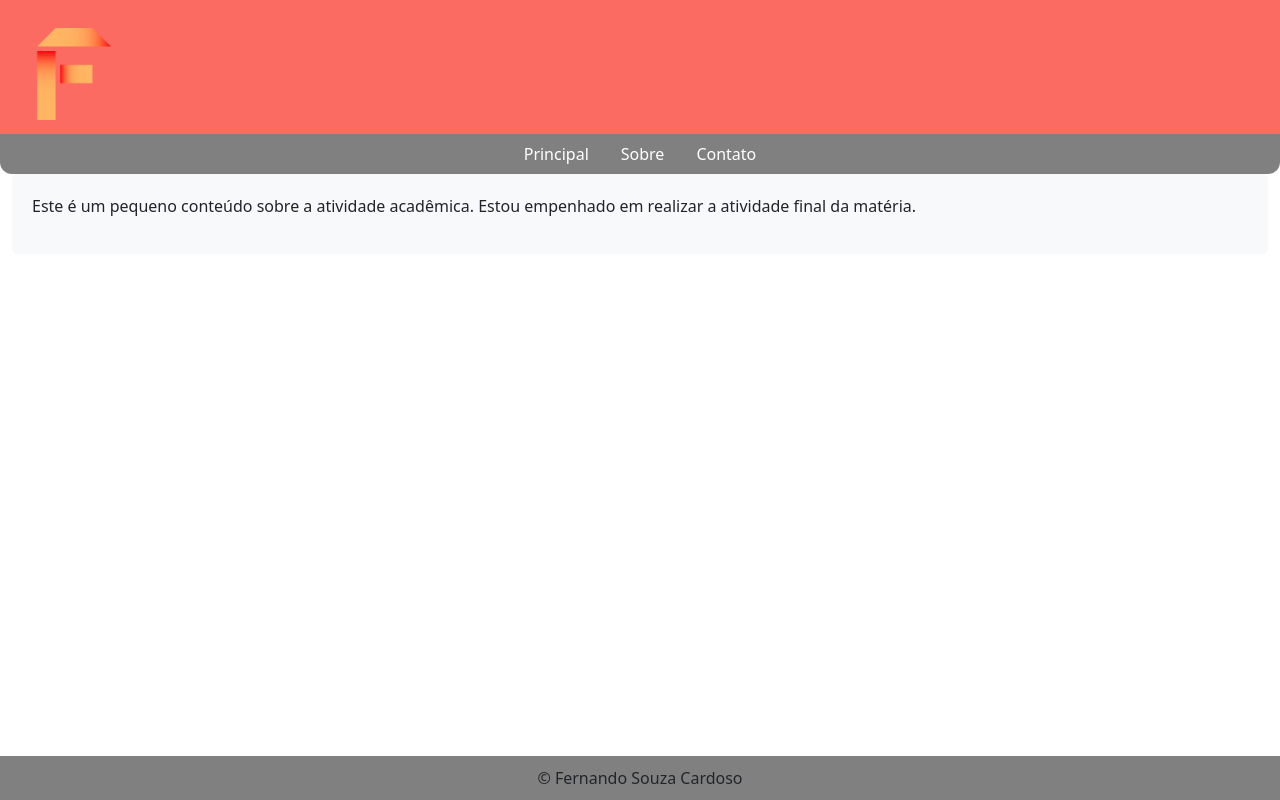
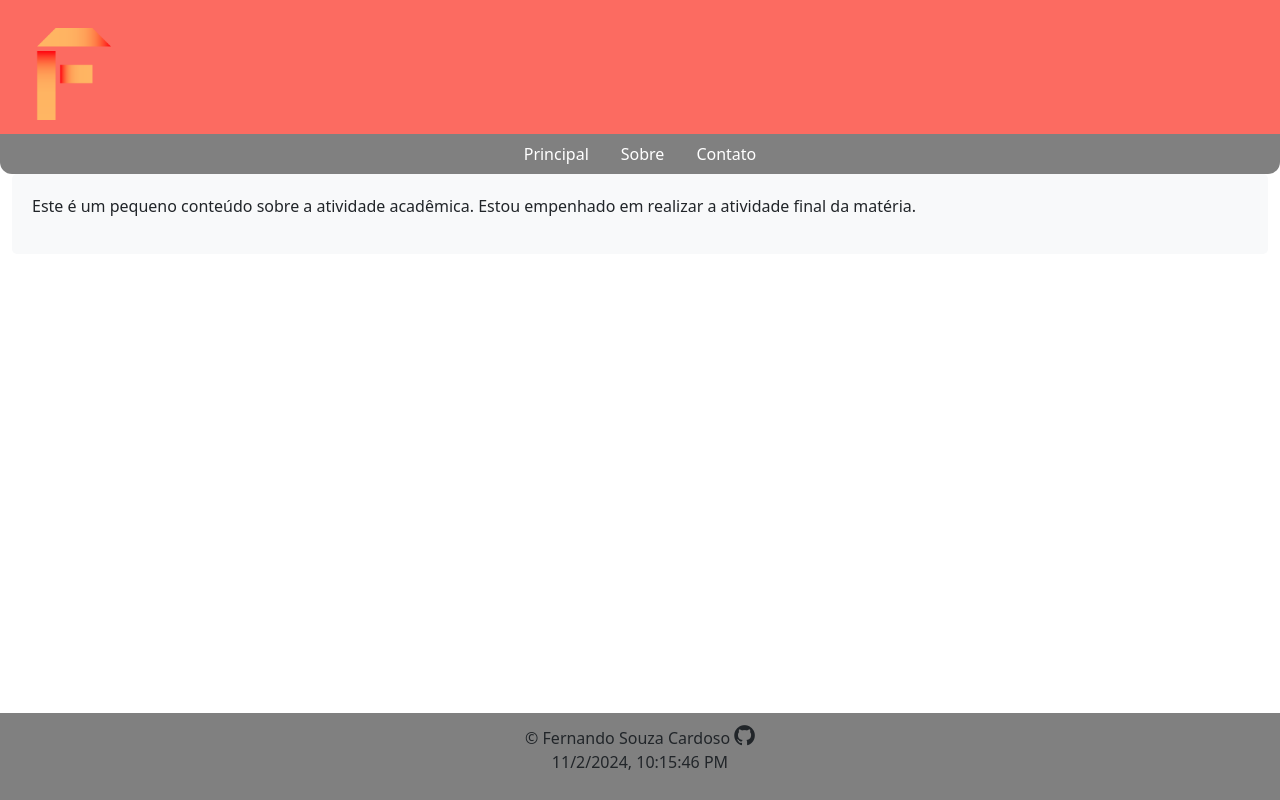
Before and after one commit to souzanandodev/projectperfil, a plain HTML site: page sobre.html in a window 1280 px wide. Drawn offline with nearby package versions, Linux system fonts and the light colour scheme.

Commit message:
Script Data e Hora

```diff
--- a/sobre.html
+++ b/sobre.html
@@ -7,6 +7,17 @@
     <link rel="shortcut icon" href="imagem/letra-f.png">
     <link rel="stylesheet" type="text/css" href="css/estilo.css">
     <link rel="stylesheet" href="bootstrap/css/bootstrap.css">
+    <link rel="stylesheet" href="https://cdnjs.cloudflare.com/ajax/libs/font-awesome/4.7.0/css/font-awesome.min.css">
+
+    <script>
+        function displayDateTime()
+        {
+            var now = new Date();
+            var datetime = now.toLocaleString();
+            document.getElementById("datetime").innerHTML = datetime;
+        }
+        setInterval(displayDateTime, 1000); // Atualiza a cada 1 segundo (1000 milissegundos)
+    </script>
 </head>
 <body>
     <header class="w-100">
@@ -33,7 +44,8 @@
         </main>
     </div>
     <footer class="text-center mt-4">
-        &copy; Fernando Souza Cardoso
+        &copy; Fernando Souza Cardoso <i class="fa fa-github" style="font-size:24px"></i>
+        <p id="datetime"></p> <!-- Aqui a data e hora serão exibidas -->
     </footer>
     <script src="bootstrap/js/jquery.min.js"></script>
     <script src="bootstrap/js/popper.min.js"></script>
```
